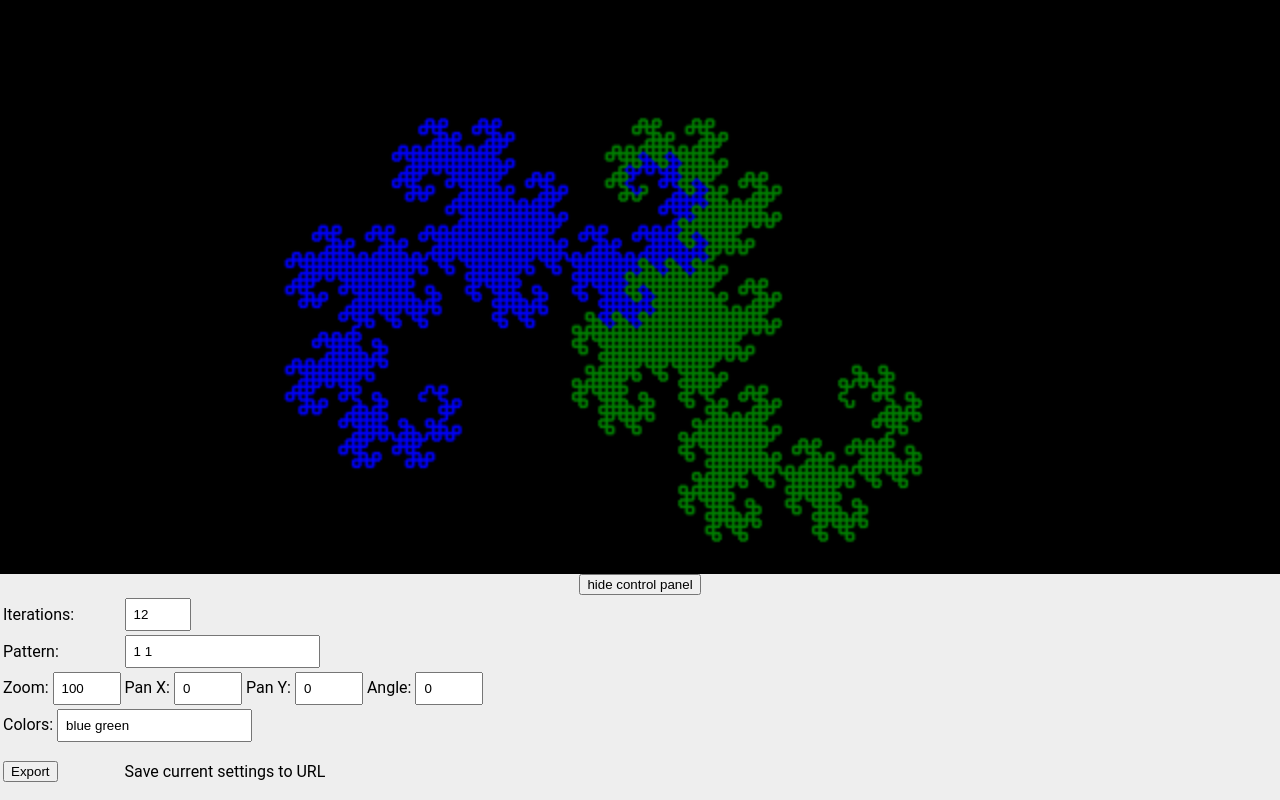
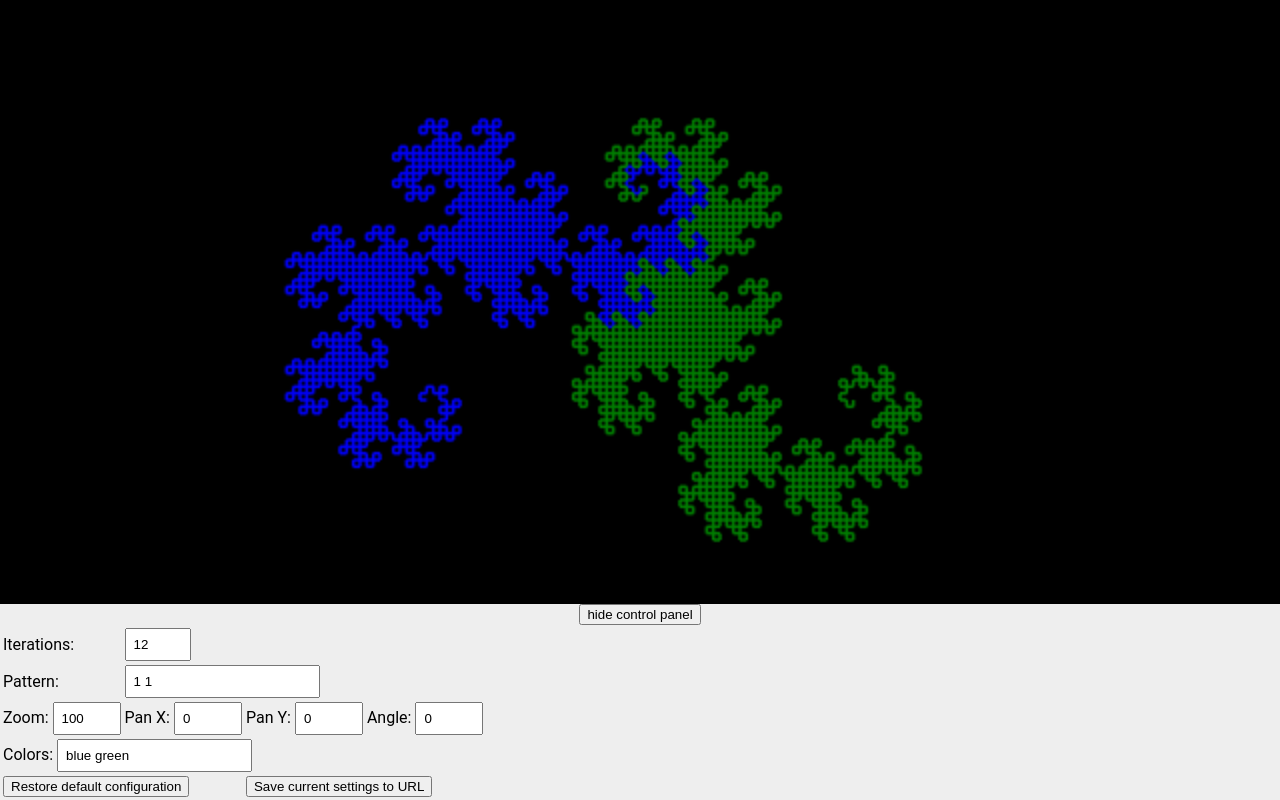
Before and after one commit to JoshuaNeely/DragonFractal, an Angular app: page / in a window 1280 px wide. Built offline with nearby package versions, Linux system fonts and the light colour scheme.

Commit message:
feat: add reset button

```diff
--- a/src/app/control-panel/control-panel.component.html
+++ b/src/app/control-panel/control-panel.component.html
@@ -85,11 +85,12 @@
                     [value]="humanFacingColors">
             </td>
         <tr>
-            <td>
-                <button (click)="exportToUrl()">Export</button>
+            <td colspan=2>
+                <button (click)="resetParameters()">Restore default configuration</button>
             </td>
+
             <td colspan="100%">
-                <p>Save current settings to URL</p>
+                <button (click)="exportToUrl()">Save current settings to URL</button>
             </td>
     </table>
 </div>
--- a/src/app/control-panel/control-panel.component.ts
+++ b/src/app/control-panel/control-panel.component.ts
@@ -51,6 +51,10 @@ export class ControlPanelComponent implements OnInit, AfterViewInit {
 
   toggleInteractive(): void {
     this.interactive = !this.interactive;
+  }
+
+  resetParameters(): void {
+    location.href = '';
   }
 
   private loadFromUrl(): void {
```
